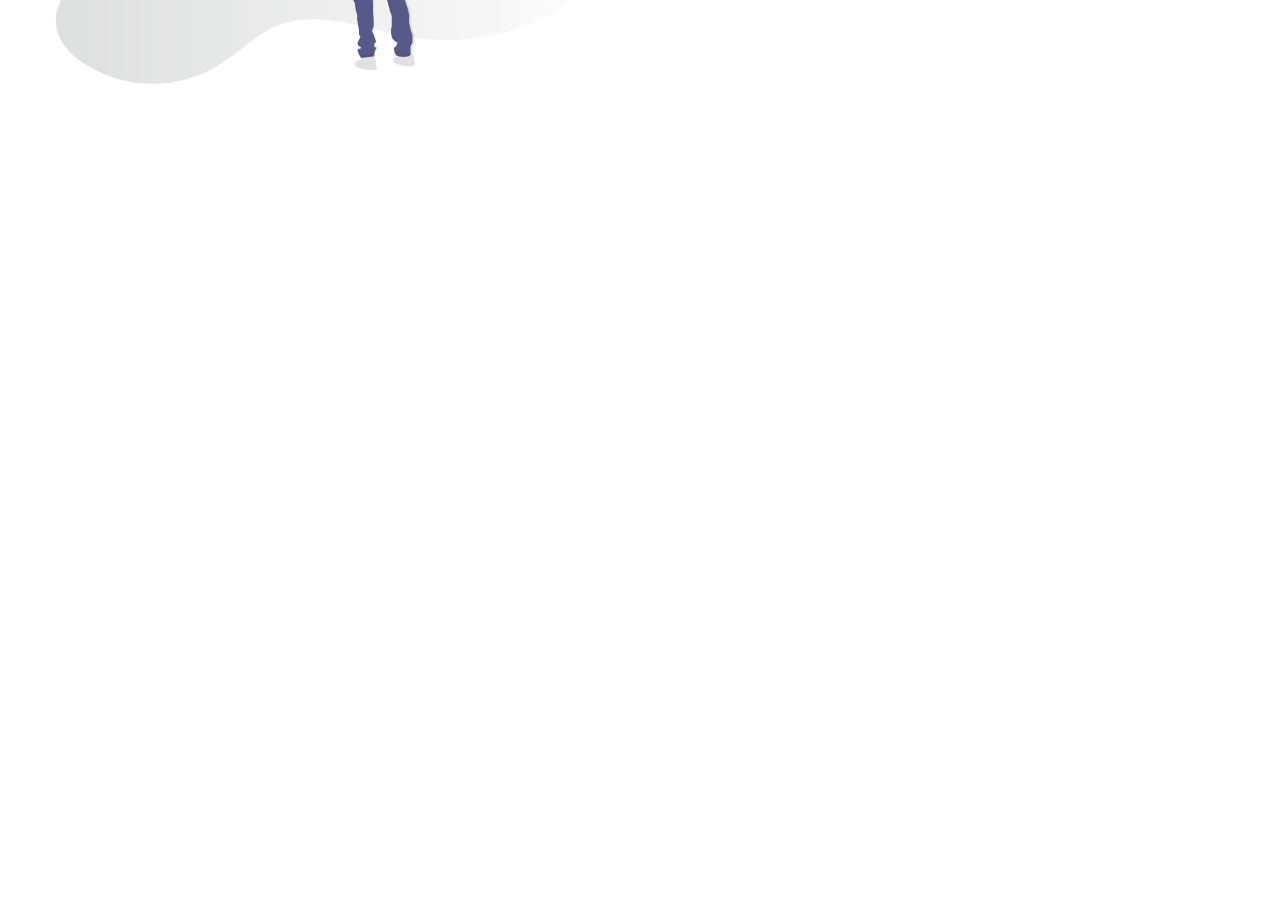
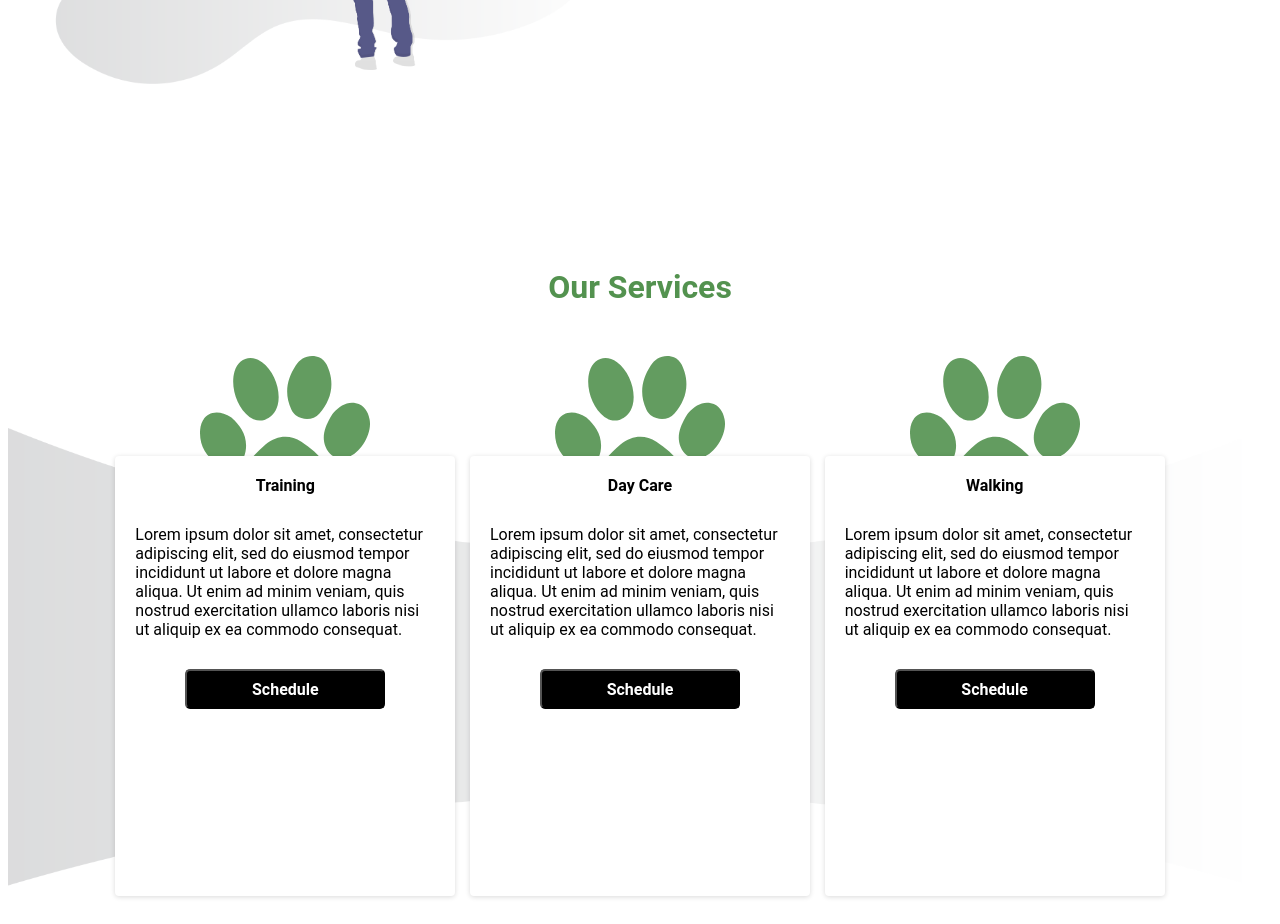
Before and after one commit to schwar6-michael/K9-University, a Gatsby site in the folder k9-site/: page / in a window 1280 px wide. Shown: the part 1360-2284 px from the top of the page. Before the commit the page ends 1616 px from the top, so only its background shows below. Built offline with nearby package versions, Linux system fonts and the light colour scheme; Gatsby itself is replaced by a stand-in of ours.

Commit message:
updated service section

```diff
--- a/k9-site/gatsby-config.js
+++ b/k9-site/gatsby-config.js
@@ -24,7 +24,7 @@ module.exports = {
         background_color: `#663399`,
         theme_color: `#663399`,
         display: `minimal-ui`,
-        icon: `src/images/gatsby-icon.png`, // This path is relative to the root of the site.
+        // This path is relative to the root of the site.
       },
     },
     // this (optional) plugin enables Progressive Web App + Offline functionality
--- /dev/null
+++ b/k9-site/src/components/ServicesSection/ServicesSection.jsx
@@ -0,0 +1,129 @@
+import React from "react"
+import styled from "styled-components"
+import paw from "../../images/paw.svg"
+import serviceBlob from "../../images/service-blob.png"
+
+const ServicesContainer = styled.div`
+  position: relative;
+  width: 100%;
+  display: flex;
+  flex-direction: column;
+  justify-content: center;
+  padding: 20px 0;
+`
+
+const SectionTitle = styled.span`
+  font-family: Roboto, Helvetica, sans-serif;
+  font-weight: 600;
+  color: #53924f;
+  text-align: center;
+  margin-bottom: 150px;
+  font-size: 2em;
+`
+
+const ServiceBox = styled.div`
+  position: relative;
+  width: 300px;
+  height: 400px;
+  background: #ffffff;
+  display: flex;
+  flex-direction: column;
+  align-items: center;
+  padding: 20px;
+  border-radius: 4px;
+  box-shadow: 0 1px 5px rgba(0, 0, 0, 0.15);
+  .greenPaw {
+    width: 50%;
+    position: absolute;
+    top: -100px;
+    left: 50%;
+    transform: translate(-50%, 0);
+    z-index: -1;
+    opacity: 0.9;
+  }
+`
+
+const ServiceTitle = styled.span`
+  font-family: Roboto, Helvetica, sans-serif;
+  font-weight: 600;
+  font-size: 1em;
+  margin-bottom: 30px;
+`
+
+const ServiceBody = styled.span`
+  font-family: Roboto, Helvetica, sans-serif;
+  font-weight: 400;
+  font-size: 1em;
+  margin-bottom: 30px;
+`
+
+const BoxesContainer = styled.div`
+  position: relative;
+  display: flex;
+  justify-content: space-around;
+  padding: 0 100px;
+  .serviceBlob {
+    position: absolute;
+    top: -30px;
+    left: 0;
+    z-index: -1;
+    width: 100%;
+  }
+`
+
+const ScheduleButton = styled.button`
+  height: 40px;
+  width: 200px;
+  color: #ffffff;
+  background: #000000;
+  font-family: Roboto, Helvetica, sans-serif;
+  font-weight: 600;
+  font-size: 1em;
+  border-radius: 5px;
+`
+
+const ServicesSection = () => {
+  return (
+    <ServicesContainer>
+      <SectionTitle>Our Services</SectionTitle>
+      <BoxesContainer>
+        <img className="serviceBlob" src={serviceBlob} />
+        <ServiceBox>
+          <img className="greenPaw" src={paw} />
+          <ServiceTitle>Training</ServiceTitle>
+          <ServiceBody>
+            Lorem ipsum dolor sit amet, consectetur adipiscing elit, sed do
+            eiusmod tempor incididunt ut labore et dolore magna aliqua. Ut enim
+            ad minim veniam, quis nostrud exercitation ullamco laboris nisi ut
+            aliquip ex ea commodo consequat.
+          </ServiceBody>
+          <ScheduleButton>Schedule</ScheduleButton>
+        </ServiceBox>
+        <ServiceBox>
+          <img className="greenPaw" src={paw} />
+          <ServiceTitle>Day Care</ServiceTitle>
+          <ServiceBody>
+            Lorem ipsum dolor sit amet, consectetur adipiscing elit, sed do
+            eiusmod tempor incididunt ut labore et dolore magna aliqua. Ut enim
+            ad minim veniam, quis nostrud exercitation ullamco laboris nisi ut
+            aliquip ex ea commodo consequat.
+          </ServiceBody>
+          <ScheduleButton>Schedule</ScheduleButton>
+        </ServiceBox>
+        <ServiceBox>
+          <img className="greenPaw" src={paw} />
+          <ServiceTitle>Walking</ServiceTitle>
+          <ServiceBody>
+            Lorem ipsum dolor sit amet, consectetur adipiscing elit, sed do
+            eiusmod tempor incididunt ut labore et dolore magna aliqua. Ut enim
+            ad minim veniam, quis nostrud exercitation ullamco laboris nisi ut
+            aliquip ex ea commodo consequat.
+          </ServiceBody>
+          <ScheduleButton>Schedule</ScheduleButton>
+        </ServiceBox>
+      </BoxesContainer>
+    </ServicesContainer>
+  )
+}
+
+export default ServicesSection
--- a/k9-site/src/pages/index.js
+++ b/k9-site/src/pages/index.js
@@ -1,12 +1,14 @@
 import React from "react"
 import WelcomeSection from "../components/WelcomeSection/WelcomeSection"
 import TestimonySection from "../components/TestimonySection/TestimonySection"
+import ServicesSection from "../components/ServicesSection/ServicesSection"
 
 const IndexPage = () => {
   return (
     <>
       <WelcomeSection />
       <TestimonySection />
+      <ServicesSection />
     </>
   )
 }
```
Also changed, not shown: k9-site/src/images/paw.svg (added), k9-site/src/images/service-blob.png (added).
